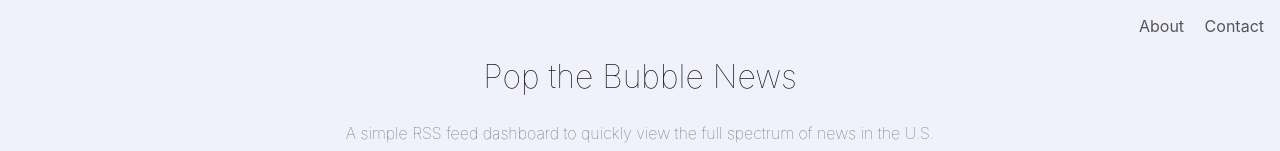
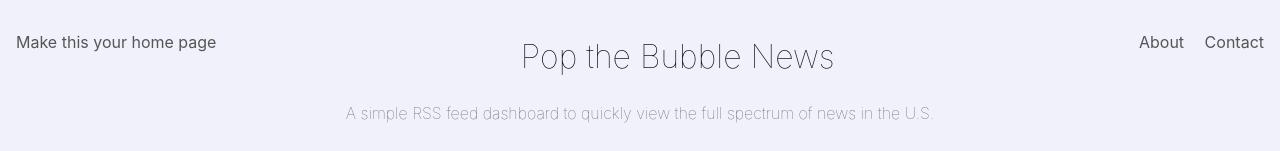
Before and after one commit to raaidarshad/nabu-core, a Svelte app: page / in a window 1280 px wide. Shown: the top 151 px of the page. Built offline with nearby package versions, Linux system fonts and the light colour scheme; no server answers.

Commit message:
Add a "make this your home page" link

```diff
--- a/src/Header.svelte
+++ b/src/Header.svelte
@@ -1,9 +1,20 @@
 <main>
     <div>
-        <a class="aboutlink" href="#about">About</a>
-        <a href="#contact">Contact</a>
+        <p class="alignleft">
+            <a
+                target="_blank"
+                rel="noopener noreferrer"
+                href="https://support.mozilla.org/en-US/kb/how-to-set-the-home-page"
+                >Make this your home page</a
+            >
+        </p>
+        <p class="alignright">
+            <a class="aboutlink" href="#about">About</a>
+            <a href="#contact">Contact</a>
+        </p>
     </div>
 </main>
+
 <style>
     div {
         text-align: right;
@@ -16,4 +27,12 @@
     .aboutlink {
         margin-right: 1em;
     }
+
+    .alignleft {
+        float: left;
+    }
+
+    .alignright {
+        float: right;
+    }
 </style>
```
Also changed, not shown: public/build/bundle.css, public/build/bundle.js, 1 other file (tests, documents, lock files or other folders).
